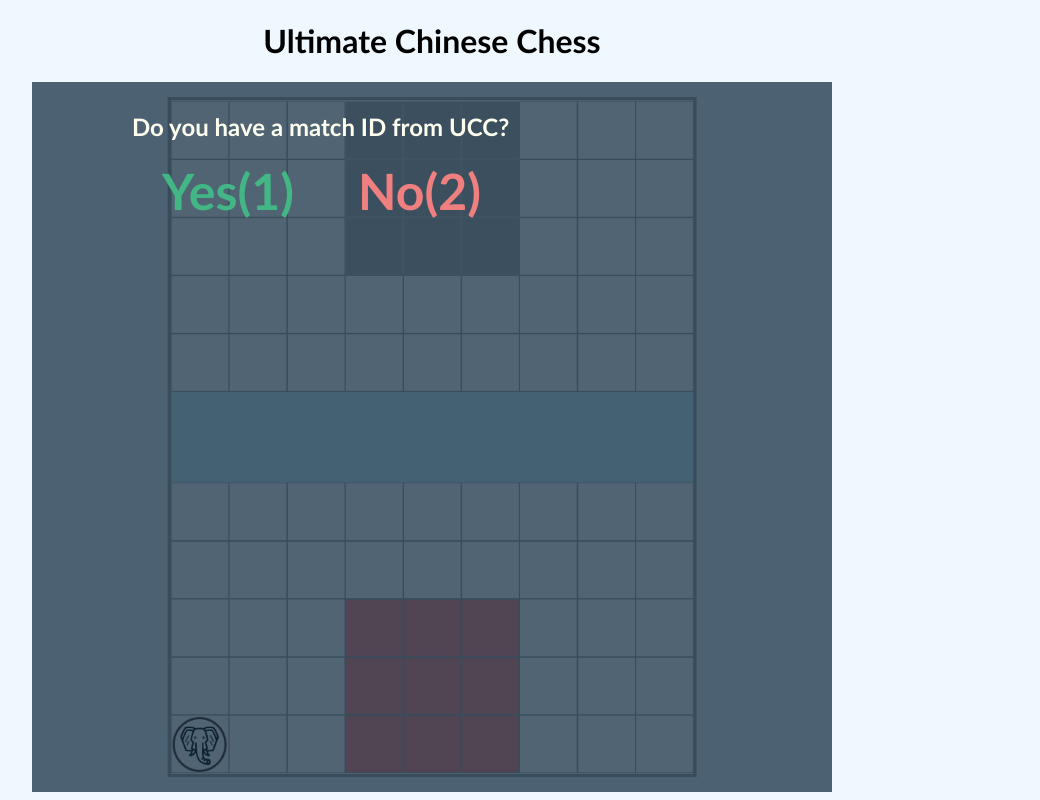
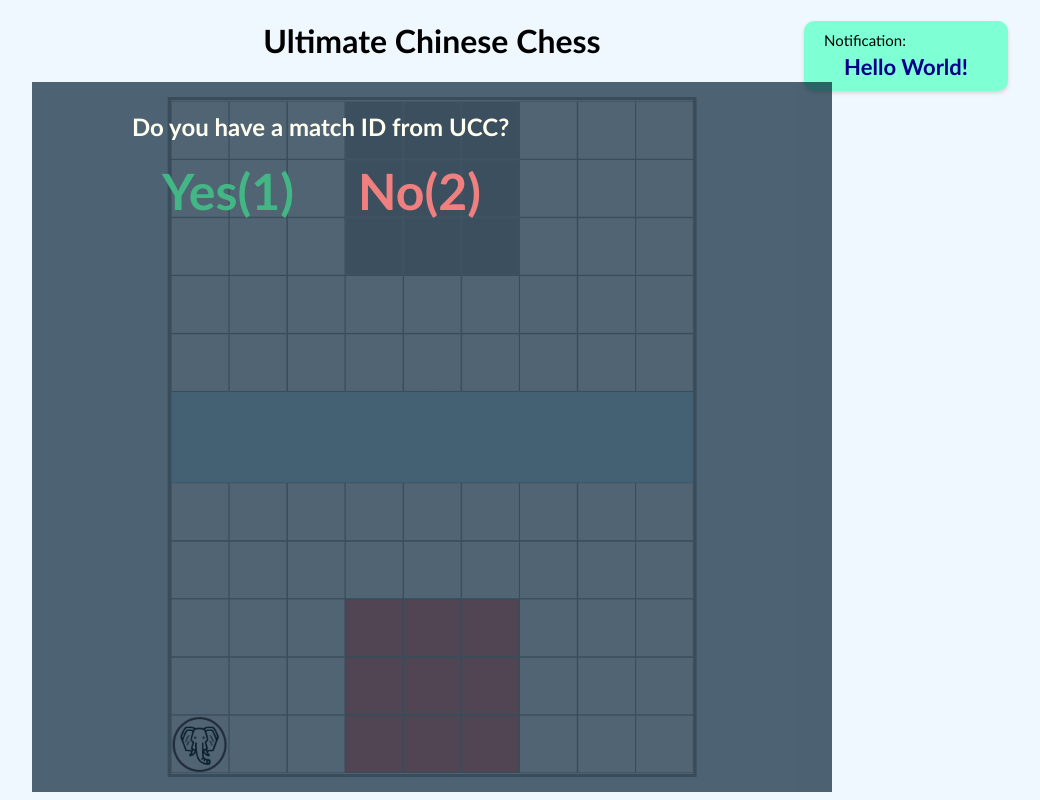
Before and after one commit to ning-bao/UltimateChineseChess, a Django app: page // in a window 1280 px wide. Shown: the whole page, without its empty margins (208-1248 px from the left). Run offline with Django 3.2, Linux system fonts and the light colour scheme.

Commit message:
finished moving chess function

```diff
--- a/UltimateChineseChess_Backend/templates/index.html
+++ b/UltimateChineseChess_Backend/templates/index.html
@@ -3,6 +3,7 @@
 <head>
     <meta charset="UTF-8">
     <title>Ultimate Chinese Chess</title>
+    <meta name="viewport" content="width=device-width, initial-scale=1">
     <style>
         body{
             background: aliceblue;
@@ -97,11 +98,45 @@
         }
         .highlight{
             background-color: rgb(255, 244, 194);
+            cursor: pointer;
+        }
+        .notificationBar{
+            right: 5vw;
+            position: fixed;
+            width: auto;
+            height: 50px;
+            background-color: aquamarine;
+            padding: 10px 40px;
+            border-radius: 10px;
+            min-width: 100px;
+            box-shadow: 0 2px 4px lightgray;
+        }
+        h3{
+            font-weight: bold;
+            /* margin-top: 30%; */
+            /* transform: translateY(-50px); */
+            text-align: center;
+            font-size: 22px;
+            width: 100%;
+            color: darkblue;
+        }
+        .notificationBar .hintTitle{
+            position: absolute;
+            z-index: 2;
+            left: 20px;
+            top: -5px;
+            font-size: 15px;
+        }
+        .selecting img{
+            box-shadow: 0 3px 6px rgb(28, 108, 139);
         }
     </style>
 </head>
 <body>
-
+    <div class="notificationBar" id="notification" >
+        <p class="hintTitle">Notification:</p>
+        <h3 class="noteContent">Hello World!</h3>
+    </div>
     <h1 id="title_text">Loading...</h1>
     <div class="playground" id="playground" hidden>
         <div class="haltGame" id="haltGame">
@@ -238,8 +273,8 @@
                 <div id="88" class="chessPosition"></div>
             </div>
             <div class="wrapper" id="playArea9">
-                <div id="80" class="chessPosition">
-                    <span class="chessWrap"><img class="chessUnit" src="static/imgs/chess/elephant-black.png"></img></span>
+                <div id="90" class="chessPosition">
+                    <span class="chessWrap" ><img class="chessUnit" src="static/imgs/chess/elephant-black.png"></img></span>
                 </div>
                 <div id="91" class="chessPosition"></div>
                 <div id="92" class="chessPosition"></div>
@@ -258,14 +293,21 @@
         window.onload = ()=>{
             document.getElementById("title_text").innerText = 'Ultimate Chinese Chess'
             $("#playground").show()
+            chessClick()
+        }
+        const chessClick = ()=>{
             $("span").on("click", function(e){
                 e.preventDefault();
                 console.log($(this).closest('div').attr("id"))
-                highlightingGrid([80,51], $(this).closest('div').attr("id"))
+                // highlightingGrid([80,51], $(this).closest('div').attr("id"))
+                moveChessIndicator($(this).closest('div').attr("id"))
             })
         }
+
         const updateChessLocation = (newPlace, oldPlace)=>{
-
+            $(`#${oldPlace} span`).detach().appendTo(`#${newPlace}`)
+            deselect()
+            chessClick()
         }
         const addChoice = (k,a,serialNo)=>{
             localStorage.setItem(k,a)
@@ -287,8 +329,18 @@
                 var matchID = prompt("Please give your match ID:")
                 loadExistingGame(matchID)
 
+            }else{
+                $.ajax({
+                    url:location.origin + '/MatchStart',
+                    data:{
+                        requestingMatchID: true
+                    },
+                    success:(back)=>{
+                        localStorage.setItem("matchID", back.matchID)
+                    }
+                })
+                $("#haltGame").hide()
             }
-            $("#haltGame").hide()
 
         }
         const loadExistingGame = (matchID)=>{
@@ -307,13 +359,13 @@
         const loadMap = (maps)=>{
             for(i=0;i<=9;i++){
                 for(j=0;j<=8;j++){
-                    if (!maps.i.j===""){
+                    if (maps.i.j!==""){
                         $(`#${i}${j}`).html(`<span class="chessWrap"><img class="chessUnit" src="static/imgs/chess/${maps.i.j}.png"></img></span>`)
                     }
                 }
             }
         }
-        const moveChessIndicator = ()=>{
+        const moveChessIndicator = (currentPlace)=>{
             $.ajax({
                 url: window.origin,
                 method: 'POST',
@@ -322,19 +374,35 @@
                     type:"indicator"
                 },
                 success: (highlight)=>{
-                    highlightingGrid(highlight)
+                    highlightingGrid(highlight, currentPlace)
+                },
+                error:(e)=>{
+                    $(".hintTitle").text("Error:")
+                    $(".noteContent").text(e.content)
+                    $(".notificationBar").show()
                 }
             })
         }
         const highlightingGrid = (arr, currentPlace)=>{
+            $(`#${currentPlace} span`).addClass('selecting')
             for (i=0;i<arr.length;i++){
-                var ele_id = arr[i]
+                let ele_id = arr[i]
                 $(`#${ele_id}`).addClass("highlight")
                 $(`#${ele_id}`).click(function(e){
                     e.preventDefault()
                     updateChessLocation(ele_id, currentPlace)
                 })
             }
+            $(".selecting").click(()=>{
+                deselect()
+            })
+        }
+        const deselect = ()=>{
+                // deselecting...
+
+                $('.selecting').removeClass('selecting')
+                $('.highlight').removeClass('highlight')
+
         }
     </script>
 </body>
```
